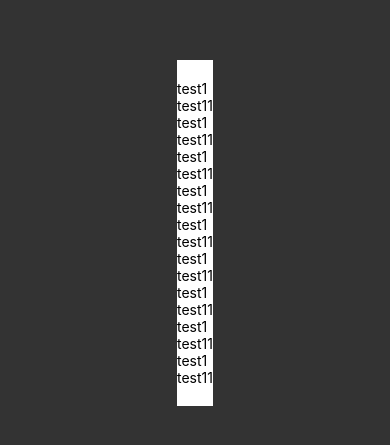
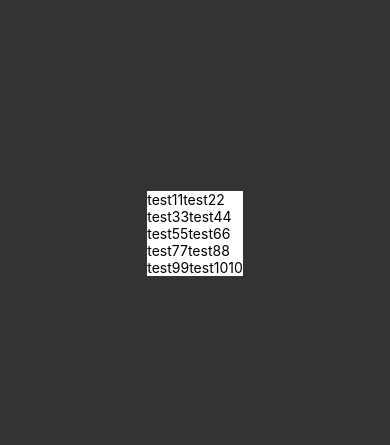
Before and after one commit to P-MBD/reactapp, a React Native app: screen / in a window 390 px wide. Shown: the part 189-634 px from the top of the page. Built offline with nearby package versions, Linux system fonts and the light colour scheme.

Commit message:
FlatList

```diff
--- a/screens/HomeScreen.js
+++ b/screens/HomeScreen.js
@@ -1,5 +1,5 @@
 import React, { useState } from "react";
-import {View,Text,TouchableOpacity,ScrollView} from 'react-native';
+import {View,Text,TouchableOpacity,ScrollView,FlatList, LayoutAnimation} from 'react-native';
 const HomeScreen = (props) =>{
     const[changeColor,setChangeColor]=useState(false)
     const dataArray=[
@@ -8,36 +8,40 @@ const HomeScreen = (props) =>{
             family:'test11'
         },
         {
-            name:'test1',
-            family:'test11'
+            name:'test2',
+            family:'test22'
         },
         {
-            name:'test1',
-            family:'test11'
+            name:'test3',
+            family:'test33'
         },
         {
-            name:'test1',
-            family:'test11'
+            name:'test4',
+            family:'test44'
         },
         {
-            name:'test1',
-            family:'test11'
+            name:'test5',
+            family:'test55'
         },
         {
-            name:'test1',
-            family:'test11'
+            name:'test6',
+            family:'test66'
         },
         {
-            name:'test1',
-            family:'test11'
+            name:'test7',
+            family:'test77'
         },
         {
-            name:'test1',
-            family:'test11'
+            name:'test8',
+            family:'test88'
         },
         {
-            name:'test1',
-            family:'test11'
+            name:'test9',
+            family:'test99'
+        },
+        {
+            name:'test10',
+            family:'test1010'
         },
     ]
     return(
@@ -47,7 +51,7 @@ const HomeScreen = (props) =>{
             <TouchableOpacity onPress={()=>setChangeColor(!changeColor)}>
                 <Text>Click Me!</Text>
             </TouchableOpacity>*/}
-            <ScrollView horizontal={false} style={{marginVertical:20}} showsVerticalScrollIndicator={false} showsHorizontalScrollIndicator={false}>
+          {/*  <ScrollView horizontal={false} style={{marginVertical:20}} showsVerticalScrollIndicator={false} showsHorizontalScrollIndicator={false}>
                 {
                     dataArray.map((item, index)=>{
                         return(
@@ -60,7 +64,20 @@ const HomeScreen = (props) =>{
 
                     )
                 }
-            </ScrollView>
+            </ScrollView>*/}
+
+            <FlatList keyExtractor={(item,index)=>item.id + index} data={dataArray} renderItem={({item})=>{
+
+                return(
+                    <View>
+                        <Text >{item.id}</Text>
+                        <Text>{item.family}</Text>
+
+
+                    </View>
+                )
+
+            }} numColumns={2}/>
 
         </View>
       )
```
